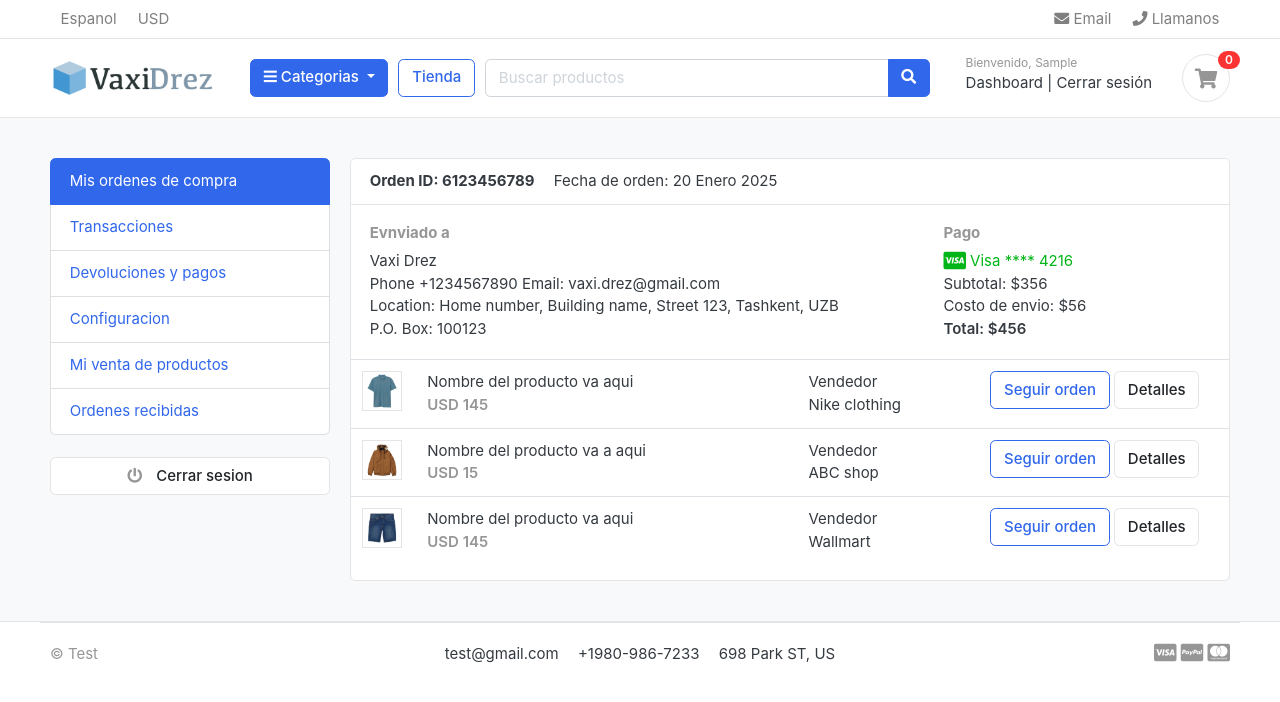
After one commit to JasoSalgado/Ecommerce, a Django app: page /accounts/ in a window 1280 px wide. The commit adds this page. Shown: the top 702 px of the page. Run offline with Django 4.2, Linux system fonts and the light colour scheme; the visitor is signed in with stand-in values (Sample User, id 1); data that the repository does not hold is empty; some web fonts are replaced.

Commit message:
ADD: verification by email

```diff
--- a/accounts/urls.py
+++ b/accounts/urls.py
@@ -8,5 +8,7 @@ urlpatterns = [
     path("register/", views.register, name="register"),
     path("login/", views.login, name="login"),
     path("logout/", views.logout, name="logout"),
-
+    path("dashboard/", views.dashboard, name="dashboard"),
+    path("", views.dashboard, name="dashboard"),
+    path("activate/<uidb64>/<token>/", views.activate, name="activate"),
 ]
--- a/accounts/views.py
+++ b/accounts/views.py
@@ -1,8 +1,15 @@
 # accounts/views.py
 # Django modules
+from email.message import EmailMessage
 from django.shortcuts import render, redirect
 from django.contrib import messages, auth
 from django.contrib.auth.decorators import login_required
+from django.contrib.sites.shortcuts import get_current_site
+from django.template.loader import render_to_string
+from django.utils.http import urlsafe_base64_encode, urlsafe_base64_decode
+from django.contrib.auth.tokens import default_token_generator
+from django.utils.encoding import force_bytes
+from django.core.mail import EmailMessage
 
 # My modules
 from accounts.forms import RegistrationForm
@@ -24,7 +31,8 @@ def register(request):
             phone_number = form.cleaned_data["phone_number"]
             email = form.cleaned_data["email"]
             password = form.cleaned_data["password"]
-            # Creates a username from user´s email
+
+            # Creates a username from a user´s email
             username = email.split("@")[0]
             user = Account.objects.create_user(first_name=first_name,
                                                 last_name=last_name,
@@ -34,8 +42,26 @@ def register(request):
             user.phone_number = phone_number
             user.save()
 
-            messages.success(request, "Se registró el usuario exitosamente")
-            return redirect("register")
+            # Activating user sending an email
+            current_site = get_current_site(request)
+            mail_subject = "Por favor activa tu cuenta en E-commerce"
+            body = render_to_string("accounts/account_verification_email.html", {
+                "user": user,
+                "domain": current_site,
+                # It is not recommended to send public uid´s, that is we have to encode it
+                "uid": urlsafe_base64_encode(force_bytes(user.pk)),
+                "token": default_token_generator.make_token(user),
+            })
+
+            # Process of sending emails
+            to_email = email
+            send_email = EmailMessage(mail_subject, body, to=[to_email])
+            send_email.send()
+
+
+            #messages.success(request, "Se registró el usuario exitosamente")
+
+            return redirect("/accounts/login/?command=verification&email="+email)
 
     context = {
         "form": form,
@@ -56,7 +82,8 @@ def login(request):
 
         if user is not None:
             auth.login(request, user)
-            return redirect("home")
+            messages.success(request, "Has iniciado sesión exitosamente.")
+            return redirect("dashboard")
         else:
             messages.error(request, "Las credenciales son incorrectas.")
             return redirect("login")
@@ -74,3 +101,32 @@ def logout(request):
     messages.success(request, "Has cerrado tu sesión")
 
     return redirect("login")
+
+
+def activate(request, uidb64, token):
+    """
+    Activate account
+    """
+    try:
+        uid = urlsafe_base64_decode(uidb64).decode()
+        user = Account._default_manager.get(pk=uid)
+    except(TypeError, ValueError, OverflowError, Account.DoesNotExist):
+        user = None
+
+    if user is not None and default_token_generator.check_token(user, token):
+        user.is_active = True
+        user.save()
+        messages.success(request, "Felicidades tu cuenta está activada.")
+        return redirect("login")
+    else:
+        messages.error(request, "La activación es inválida.")
+        return redirect("register")
+
+
+@login_required(login_url="login")
+def dashboard(request):
+    """
+    Dashboard path.
+    Users logged only
+    """
+    return render(request, "accounts/dashboard.html")
--- /dev/null
+++ b/templates/accounts/dashboard.html
@@ -0,0 +1,102 @@
+{% extends "base.html" %}
+
+{% block content %}
+
+
+<!-- ========================= SECTION CONTENT ========================= -->
+<section class="section-conten padding-y bg">
+
+    {% include 'includes/alerts.html' %}
+
+    <div class="container">
+        <div class="row">
+        <aside class="col-md-3">
+            <!--   SIDEBAR   -->
+            <ul class="list-group">
+                <a class="list-group-item active" href="#"> Mis ordenes de compra </a>
+                <a class="list-group-item" href="#"> Transacciones </a>
+                <a class="list-group-item" href="#"> Devoluciones y pagos </a>
+                <a class="list-group-item" href="#">Configuracion </a>
+                <a class="list-group-item" href="#"> Mi venta de productos </a>
+                <a class="list-group-item" href="#"> Ordenes recibidas </a>
+            </ul>
+            <br>
+            <a class="btn btn-light btn-block" href="{% url 'logout' %}"> <i class="fa fa-power-off"></i> <span class="text">Cerrar sesion</span> </a>
+            <!--   SIDEBAR .//END   -->
+        </aside>
+        <main class="col-md-9">
+            <article class="card">
+            <header class="card-header">
+                <strong class="d-inline-block mr-3">Orden ID: 6123456789</strong>
+                <span>Fecha de orden: 20 Enero 2025</span>
+            </header>
+            <div class="card-body">
+                <div class="row">
+                    <div class="col-md-8">
+                        <h6 class="text-muted">Evnviado a</h6>
+                        <p>Vaxi Drez <br>
+                        Phone +1234567890 Email: vaxi.drez@gmail.com <br>
+                        Location: Home number, Building name, Street 123,  Tashkent, UZB <br>
+                        P.O. Box: 100123
+                         </p>
+                    </div>
+                    <div class="col-md-4">
+                        <h6 class="text-muted">Pago</h6>
+                        <span class="text-success">
+                            <i class="fab fa-lg fa-cc-visa"></i>
+                            Visa  **** 4216
+                        </span>
+                        <p>Subtotal: $356 <br>
+                         Costo de envio:  $56 <br>
+                         <span class="b">Total:  $456 </span>
+                        </p>
+                    </div>
+                </div> <!-- row.// -->
+            </div> <!-- card-body .// -->
+            <div class="table-responsive">
+            <table class="table table-hover">
+                <tr>
+                    <td width="65">
+                        <img src="../images/items/1.jpg" class="img-xs border">
+                    </td>
+                    <td>
+                        <p class="title mb-0">Nombre del producto va aqui </p>
+                        <var class="price text-muted">USD 145</var>
+                    </td>
+                    <td> Vendedor <br> Nike clothing </td>
+                    <td width="250"> <a href="#" class="btn btn-outline-primary">Seguir orden</a> <a href="#" class="btn btn-light"> Detalles </a> </td>
+                </tr>
+                <tr>
+                    <td>
+                        <img src="../images/items/2.jpg" class="img-xs border">
+                    </td>
+                    <td>
+                        <p class="title mb-0">Nombre del producto va a aqui </p>
+                        <var class="price text-muted">USD 15</var>
+                    </td>
+                    <td> Vendedor <br> ABC shop </td>
+                    <td> <a href="#" class="btn btn-outline-primary">Seguir orden</a> <a href="#" class="btn btn-light"> Detalles </a> </td>
+                </tr>
+                <tr>
+                    <td>
+                        <img src="../images/items/3.jpg" class="img-xs border">
+                    </td>
+                    <td>
+                        <p class="title mb-0">Nombre del producto va aqui</p>
+                        <var class="price text-muted">USD 145</var>
+                    </td>
+                    <td> Vendedor <br> Wallmart </td>
+                    <td> <a href="#" class="btn btn-outline-primary">Seguir orden</a> <a href="#" class="btn btn-light"> Detalles </a> </td>
+                </tr>
+            </table>
+            </div> <!-- table-responsive .end// -->
+            </article> <!-- order-group.// -->
+        </main>
+    </div> <!-- row.// -->
+    </div>
+
+
+    </section>
+    <!-- ========================= SECTION CONTENT END// ========================= -->
+
+{% endblock content %}
--- a/templates/includes/navbar.html
+++ b/templates/includes/navbar.html
@@ -68,7 +68,7 @@
                     {% if user.id is none %}
                         <div class="d-flex justify-content-end mb-3 mb-lg-0">
                             <div class="widget-header">
-                                <small class="title text-muted">Bienvenido visitante!</small>
+                                <small class="title text-muted">Bienvenido visitante</small>
                                 <div>
                                     <a href="{% url 'login' %}">Login</a> <span class="dark-transp"> | </span>
                                     <a href="{% url 'register' %}"> Registrar</a>
@@ -80,7 +80,7 @@
                             <div class="widget-header">
                                 <small class="title text-muted">Bienvenido, {{ user.first_name}}</small>
                                 <div>
-                                    <a href="#}">Dashboard</a> <span class="dark-transp"> | </span>
+                                    <a href="{% url 'dashboard' %}">Dashboard</a> <span class="dark-transp"> | </span>
                                     <a href="{% url 'logout' %}">Cerrar sesión</a>
                             </div>
                         </div>
```
Also changed, not shown: ecommerce/settings.py (+9 -1 lines), templates/accounts/account_verification_email.html (added, +12 -0 lines), templates/accounts/login.html (+8 -1 lines).
